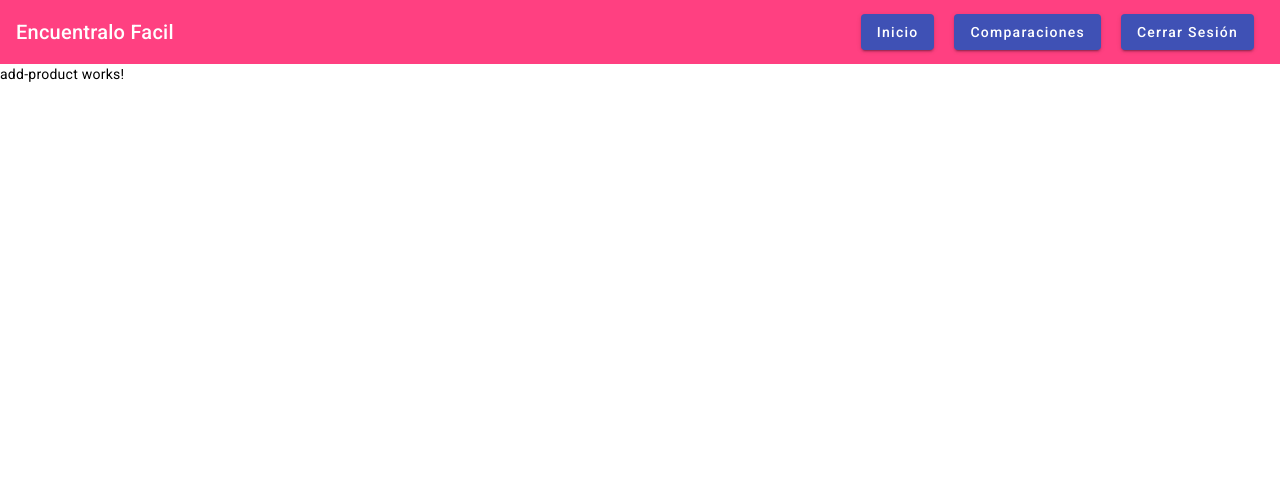
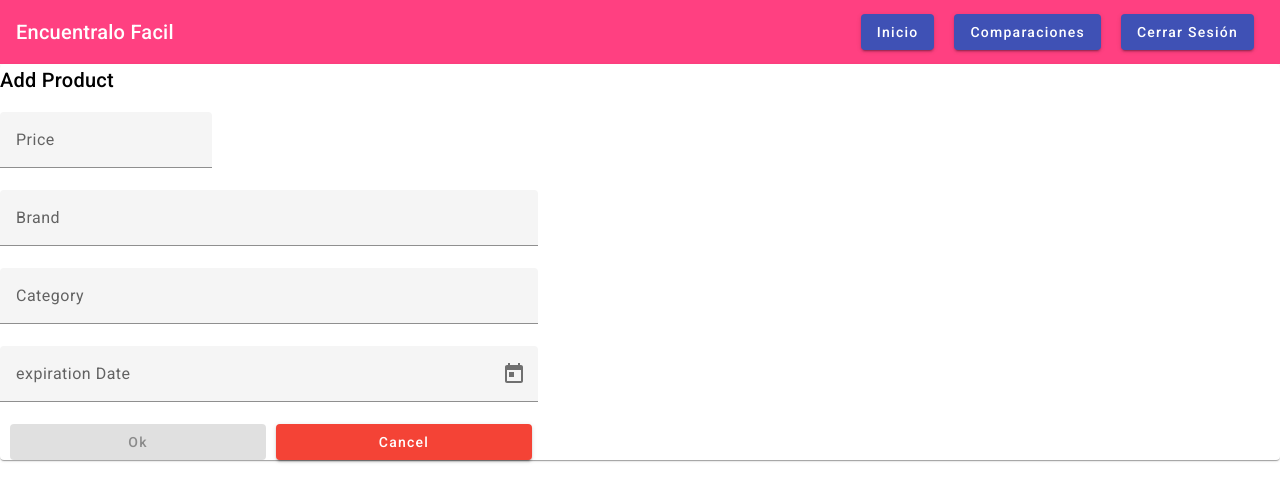
Before and after one commit to SebastianMoreyra/EncuentraloFacilFrontEnd, an Angular app in the folder EncuentraloFacilFrontend/: page /addProduct in a window 1280 px wide. Shown: the top 502 px of the page. Built offline with nearby package versions, Linux system fonts and the light colour scheme.

Commit message:
version 1.0 add

```diff
--- a/EncuentraloFacilFrontend/src/app/app.module.ts
+++ b/EncuentraloFacilFrontend/src/app/app.module.ts
@@ -14,6 +14,7 @@ import { AddConsumerComponent } from './components/Consumer/add-consumer/add-con
 import { MaterialModule } from './material.module';
 
 import { HttpClientModule } from '@angular/common/http';
+import { ReactiveFormsModule } from '@angular/forms';
 
 @NgModule({
   declarations: [
@@ -32,6 +33,7 @@ import { HttpClientModule } from '@angular/common/http';
     BrowserAnimationsModule,
     MaterialModule,
     HttpClientModule,
+    ReactiveFormsModule,
   ],
   providers: [],
   bootstrap: [AppComponent]
--- a/EncuentraloFacilFrontend/src/app/components/Product/add-product/add-product.component.css
+++ b/EncuentraloFacilFrontend/src/app/components/Product/add-product/add-product.component.css
@@ -1,4 +1,4 @@
-.auto-container {
+.product-container {
   display: flex;
   flex-direction: column;
   align-items: left;
--- a/EncuentraloFacilFrontend/src/app/components/Product/add-product/add-product.component.html
+++ b/EncuentraloFacilFrontend/src/app/components/Product/add-product/add-product.component.html
@@ -1 +1,108 @@
-<p>add-product works!</p>
+<mat-card>
+  <h2>Add Product</h2>
+
+<form [formGroup]="myForm" autocomplete="off">
+
+<mat-form-field>
+      <input
+        matInput
+        type="number"
+        placeholder="Price"
+        formControlName="price"
+        required
+      />
+    </mat-form-field>
+    <div
+    *ngIf="
+      myForm.get('price')?.hasError('required') &&
+      myForm.get('price')?.touched
+    "
+    style="margin-top: -20px"
+  >
+    <span class="mda-form-msg"> Este campo es obligatorio </span>
+  </div>
+
+  <div class="product-container">
+    <mat-form-field>
+      <input
+      matInput
+      placeholder="Brand"
+      formControlName="brand"
+      required />
+    </mat-form-field>
+    <div
+    *ngIf="
+      myForm.get('brand')?.hasError('required') &&
+      myForm.get('brand')?.touched
+    "
+    style="margin-top: -20px"
+  >
+    <span class="mda-form-msg"> Este campo es obligatorio </span>
+  </div>
+
+  <mat-form-field>
+    <input
+    matInput
+    placeholder="Category"
+    formControlName="category"
+    required />
+  </mat-form-field>
+  <div
+  *ngIf="
+    myForm.get('category')?.hasError('required') &&
+    myForm.get('category')?.touched
+  "
+  style="margin-top: -20px"
+>
+  <span class="mda-form-msg"> Este campo es obligatorio </span>
+</div>
+
+<mat-form-field>
+  <input matInput [matDatepicker]="picker" placeholder="expiration Date" formControlName="expiration_date" required />
+  <mat-datepicker-toggle matSuffix [for]="picker"></mat-datepicker-toggle>
+  <mat-datepicker #picker></mat-datepicker>
+</mat-form-field>
+<div
+*ngIf="
+  myForm.get('expiration_date')?.hasError('required') &&
+  myForm.get('expiration_date')?.touched
+"
+style="margin-top: -20px"
+>
+<span class="mda-form-msg"> Este campo es obligatorio </span>
+</div>
+
+
+</div>
+
+
+<div>
+  <button class="button"
+  mat-raised-button
+  color="primary"
+  [disabled]="myForm.invalid"
+  type="button"
+  style="margin-left: 10 px"
+  (click)="addProduct()"
+>
+
+  Ok
+</button>
+
+<button class="button"
+mat-raised-button
+color="warn"
+type="button"
+routerLink="/listProduct"
+>
+Cancel
+</button>
+
+
+
+
+
+  </div>
+
+</form>
+</mat-card>
--- a/EncuentraloFacilFrontend/src/app/components/Product/add-product/add-product.component.ts
+++ b/EncuentraloFacilFrontend/src/app/components/Product/add-product/add-product.component.ts
@@ -48,7 +48,7 @@ export class AddProductComponent {
     }
   }
 
-  addAuto() {
+  addProduct() {
     //this._tax = this.myForm.get('price')!.value * 0.18
 
     const product: Product = {
--- a/EncuentraloFacilFrontend/src/app/components/Product/list-product/list-product.component.css
+++ b/EncuentraloFacilFrontend/src/app/components/Product/list-product/list-product.component.css
@@ -1,7 +1,7 @@
-button {
+/* button {
   margin: 0px 2px;
   width: 20px;
-}
+} */
 .mat-cell:nth-child(1),
 .mat-header-cell:nth-child(1) {
   flex: 0 0 6%;
@@ -9,3 +9,9 @@ button {
 ul li {
   list-style: none;
 }
+
+.button {
+  align-items: center;
+  width:20%;
+  margin-left: 10px;
+}
--- a/EncuentraloFacilFrontend/src/app/components/Product/list-product/list-product.component.html
+++ b/EncuentraloFacilFrontend/src/app/components/Product/list-product/list-product.component.html
@@ -1,8 +1,9 @@
 <mat-card>
   <h2>List of Products</h2>
 
+  <button mat-raised-button color="primary" [routerLink]="'/addProduct'">Add Product</button>
+   <br>
   <table mat-table [dataSource]="dataSource" class="mat-elevation-z8">
-
 
     <!--- Note that these columns can be defined in any order.
           The actual rendered columns are set as a property on the row definition" -->
```
Also changed, not shown: EncuentraloFacilFrontend/src/app/material.module.ts (+7 -1 lines), 1 other file (tests, documents, lock files or other folders).
